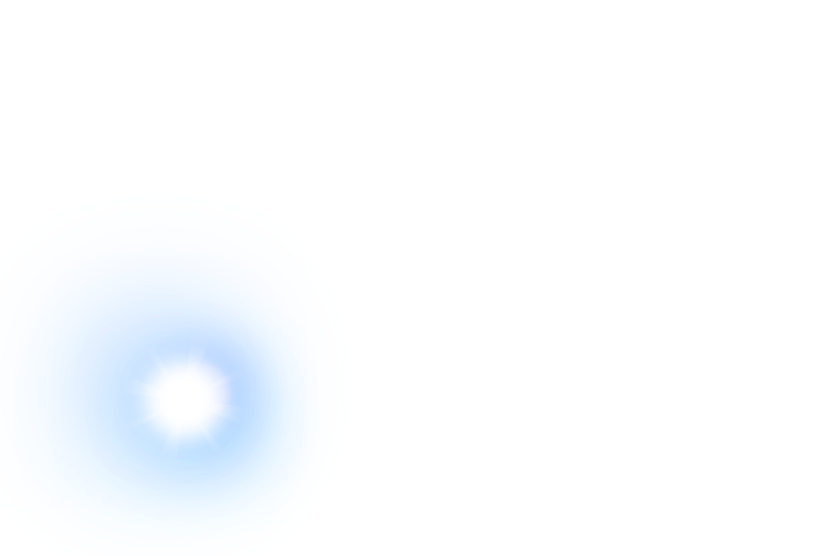
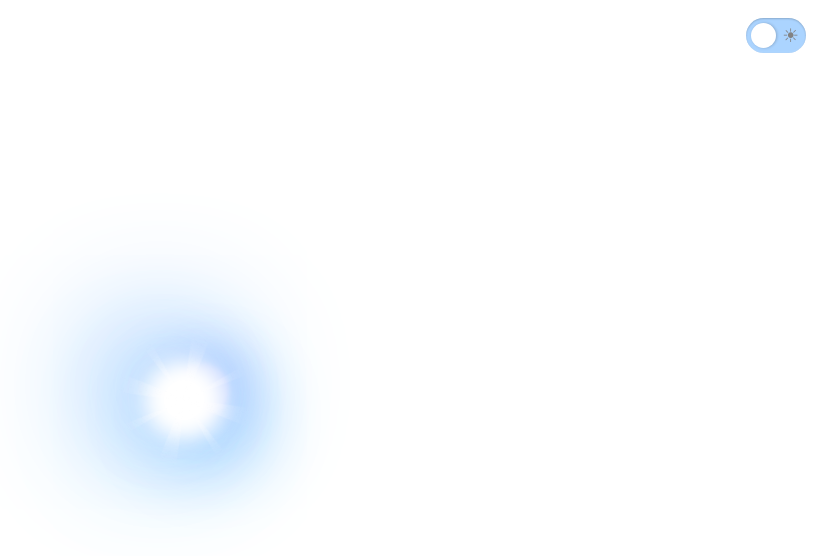
Before and after one commit to vinibs/css-glowingball, a plain HTML site: page index.html in a window 1280 px wide. Shown: the whole page, without its empty margins (456-1280 px from the left). Drawn offline with Linux system fonts and the light colour scheme.

Commit message:
feat: switch to change to dark background

```diff
--- a/index.html
+++ b/index.html
@@ -15,5 +15,7 @@
             <div class="glow"></div>
         </div>
     </main>
+
+    <input type="checkbox" class="slider" id="darkmode" />
 </body>
 </html>
--- a/styles/style.css
+++ b/styles/style.css
@@ -3,6 +3,14 @@ body {
     padding: 0;
     margin: 0;
     margin: 0;
+    transition: 0.3s linear all;
+}
+
+body:has(.slider:not(:checked)) {
+    background-color: rgb(255, 255, 255);
+}
+body:has(.slider:checked) {
+    background-color: rgb(35, 35, 35);
 }
 
 main {
@@ -46,3 +54,73 @@ main {
     width: 1em;
     z-index: 1;
 }
+
+/* Checkbox slider */
+.slider {
+    appearance: none;
+    background-color: rgb(171, 212, 255);
+    border-radius: 20px;
+    box-shadow: inset 0px 1px 2px rgba(0, 0, 0, 0.2), inset 0px -1px 2px rgba(250, 250, 250, 0.1);
+    display: inline-block;
+    height: 35px;
+    position: absolute;
+    right: 15px;
+    transition: 0.3s linear all;
+    top: 15px;
+    width: 60px;
+    z-index: 0;
+}
+
+.slider:not(:checked) {
+    background-color: rgb(171, 212, 255);
+}
+.slider:checked {
+    background-color: rgb(47, 67, 88);
+}
+
+.slider::before {
+    border-radius: 50%;
+    box-shadow: 1px 0px 3px rgba(0, 0, 0, 0.2);
+    content: "";
+    display: inline-block;
+    height: 25px;
+    position: relative;
+    top: 5px;
+    transition: 0.3s linear all;
+    width: 25px;
+    z-index: 2;
+}
+
+.slider:not(:checked)::before {
+    background-color: rgb(255, 255, 255);
+    left: 5px;
+}
+.slider:checked::before {
+    background-color: rgb(80, 80, 80);
+    left: 30px;
+}
+
+.slider::after {
+    border-radius: 50%;
+    display: inline-block;
+    font-size: 14pt;
+    height: 25px;
+    line-height: 25px;
+    position: relative;
+    text-align: center;
+    top: -1px;
+    width: 25px;
+    z-index: 1;
+}
+
+.slider:not(:checked)::after {
+    color: rgb(130, 130, 130);
+    content: "☀";
+    left: 7px;
+}
+
+.slider:checked::after {
+    color: rgb(200, 200, 200);
+    content: "☾";
+    left: -20px;
+}
```
